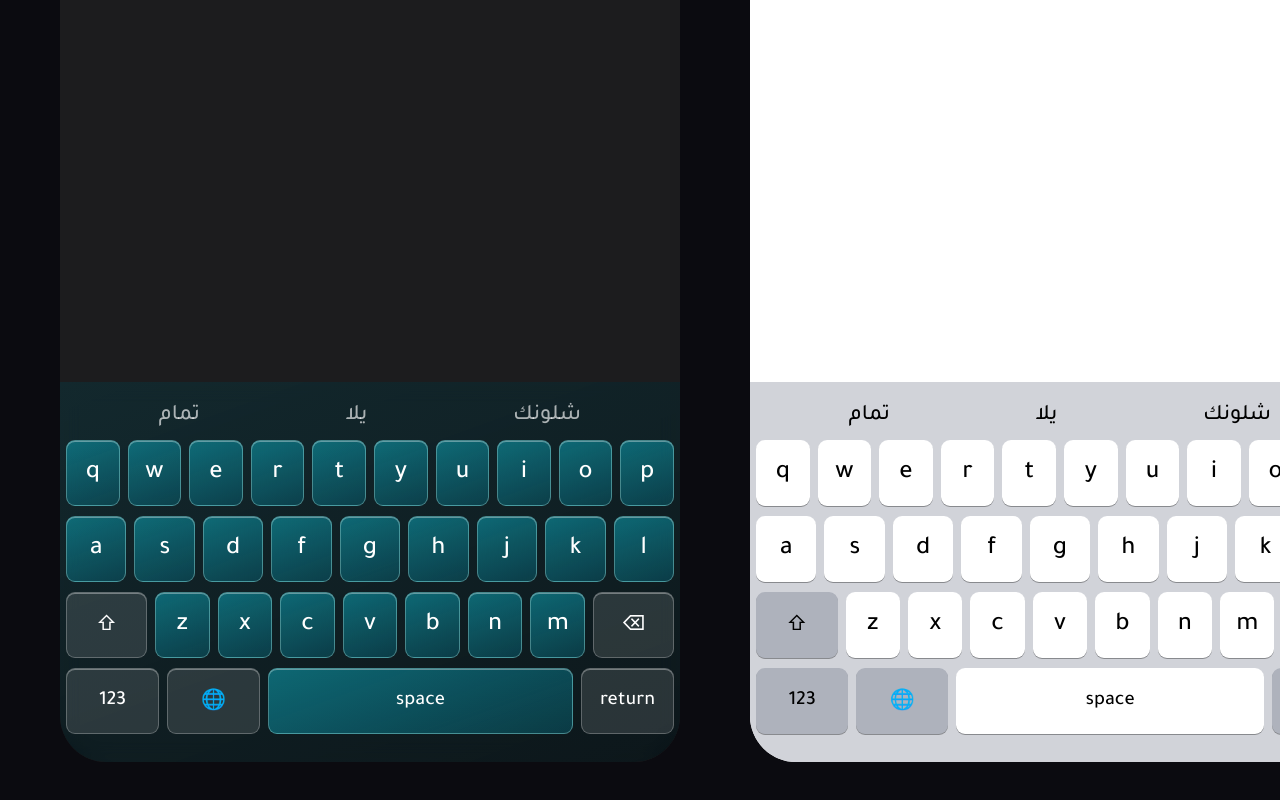
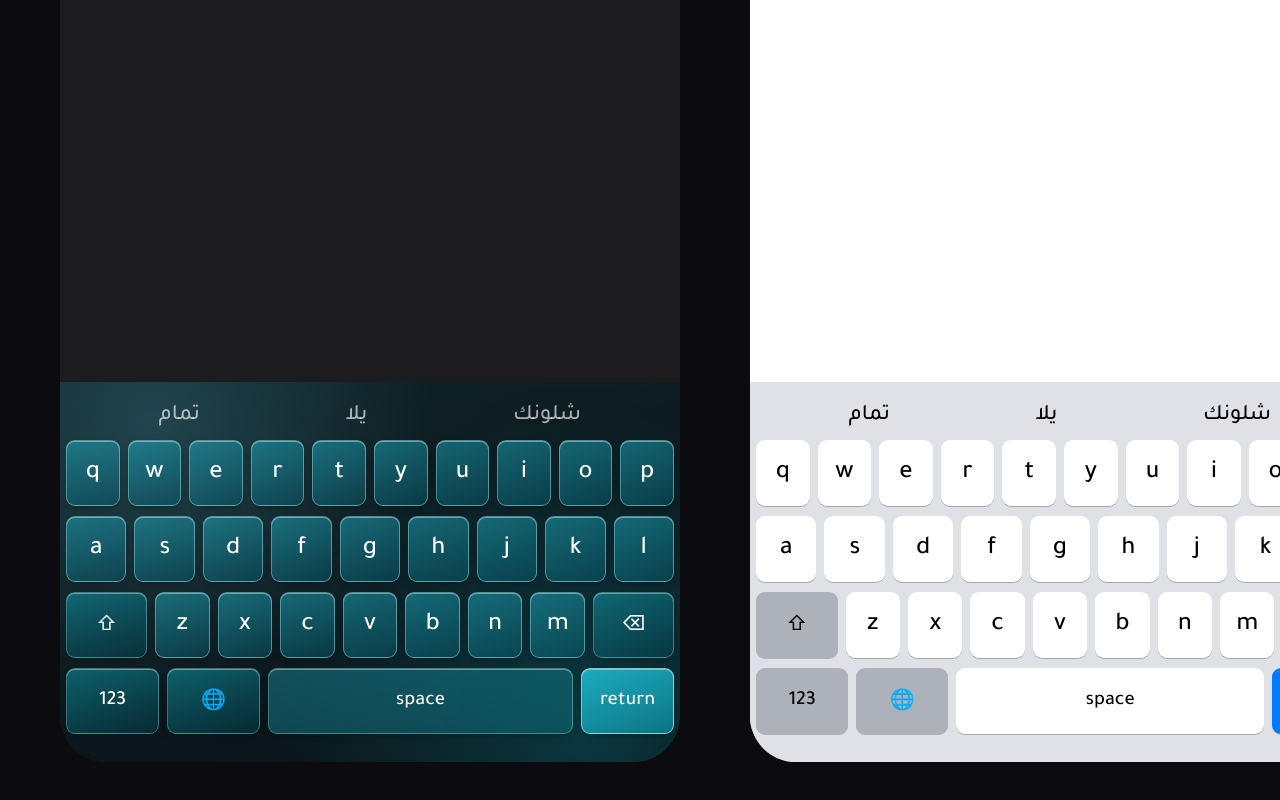
Before and after one commit to karrarkoqw4v-ux/Karrrrr, a plain HTML site: page design/keyboard/styles.html in a window 1280 px wide. Shown: the part 694-1494 px from the top of the page. Drawn offline with Linux system fonts and the light colour scheme.

Commit message:
Keyboard mockups: 100% water style + sourced real iOS keyboard colors
- Water keyboard now fully water-toned everywhere (no plain white/gray
  keys left), with layered aqua gradients.
- iOS light/dark key colors replaced with values sourced from Apple's
  documented systemBlue (#007AFF action color) and a reverse-engineered
  open-source iOS-keyboard-theme reference, instead of guessed hex.
- Added the real blue return/enter key (same hue in both light and
  dark, matching Apple's actual keyboard).

Co-Authored-By: Claude Sonnet 5 <noreply@anthropic.com>
Claude-Session: https://claude.ai/code/session_019uqjmh2zsJCzjD8BR3oFuT

```diff
--- a/design/keyboard/styles.html
+++ b/design/keyboard/styles.html
@@ -24,25 +24,38 @@ body{background:#0b0b10}
 .key.space{flex:5}
 .key.small{font-size:20px}
 
-/* Water keyboard */
-.kb.water{background:linear-gradient(160deg,rgba(6,60,70,.4),rgba(3,20,25,.6));backdrop-filter:blur(10px)}
-.kb.water .key{background:linear-gradient(160deg,rgba(14,165,183,.55),rgba(6,110,130,.4));border:1px solid rgba(180,255,250,.35);color:#fff;box-shadow:inset 0 1px 0 rgba(255,255,255,.35)}
-.kb.water .key.wide{background:rgba(255,255,255,.12);border:1px solid rgba(255,255,255,.25)}
+/* Water keyboard — مائي 100%: كل عنصر بتدرجات مائية فقط، بدون أي لون غريب */
+.kb.water{
+  background:
+    radial-gradient(circle at 15% 10%, rgba(120,230,255,.18) 0%, transparent 45%),
+    radial-gradient(circle at 85% 90%, rgba(14,165,183,.25) 0%, transparent 50%),
+    linear-gradient(160deg, rgba(5,40,48,.55), rgba(2,14,18,.7));
+  backdrop-filter:blur(14px) saturate(1.3);
+}
+.kb.water .key{background:linear-gradient(160deg,rgba(34,211,238,.4),rgba(6,110,130,.35));border:1px solid rgba(180,255,250,.4);color:#fff;box-shadow:inset 0 1px 0 rgba(255,255,255,.4),0 4px 10px -4px rgba(0,0,0,.4)}
+.kb.water .key.wide{background:linear-gradient(160deg,rgba(14,165,183,.5),rgba(3,70,85,.4));border:1px solid rgba(180,255,250,.3)}
+.kb.water .key.space{background:linear-gradient(160deg,rgba(34,211,238,.3),rgba(14,165,183,.25));border:1px solid rgba(180,255,250,.3)}
 
-/* iOS light */
-.kb.ioslight{background:#d1d3d9}
-.kb.ioslight .key{background:#fff;color:#000;box-shadow:0 1px 0 rgba(0,0,0,.35)}
-.kb.ioslight .key.wide{background:#aeb2bc;color:#000}
+/* iOS light — قيم حقيقية موثّقة (نظام الألوان الديناميكي لأبل + مرجع فتح مصدر لثيمات كيبورد iOS) */
+.kb.ioslight{background:#dfe1e6}
+.kb.ioslight .key{background:#fff;color:#000;box-shadow:0 1px 0 rgba(0,0,0,.25)}
+.kb.ioslight .key.wide{background:#adb1ba;color:#000;box-shadow:0 1px 0 rgba(0,0,0,.2)}
+.kb.ioslight .key.space{background:#fff;color:#000;box-shadow:0 1px 0 rgba(0,0,0,.25)}
 
 /* iOS dark */
-.kb.iosdark{background:#2a2a2d}
-.kb.iosdark .key{background:#595a5e;color:#fff;box-shadow:0 1px 0 rgba(0,0,0,.45)}
-.kb.iosdark .key.wide{background:#3a3a3d;color:#fff}
+.kb.iosdark{background:#17181a}
+.kb.iosdark .key{background:#3c3d3f;color:#fff;box-shadow:0 1px 0 rgba(0,0,0,.4)}
+.kb.iosdark .key.wide{background:#232426;color:#fff;box-shadow:0 1px 0 rgba(0,0,0,.3)}
+.kb.iosdark .key.space{background:#3c3d3f;color:#fff;box-shadow:0 1px 0 rgba(0,0,0,.4)}
 
 .predict{height:48px;display:flex;align-items:center;justify-content:space-around;padding:0 20px;font-size:22px}
 .kb.water .predict{color:rgba(255,255,255,.65)}
 .kb.ioslight .predict{color:#000}
 .kb.iosdark .predict{color:#fff}
+
+/* زر الإدخال Return: أزرق النظام الحقيقي #007AFF، نفس اللون بالفاتح والداكن */
+.kb.ioslight .key.enter, .kb.iosdark .key.enter{background:#007aff;color:#fff}
+.kb.water .key.enter{background:linear-gradient(160deg,rgba(34,211,238,.75),rgba(14,165,183,.6));border:1px solid rgba(220,255,252,.55);color:#fff}
 </style></head><body>
 <div class="sheet" id="root">
 
@@ -114,7 +127,7 @@ function buildKB(id, predictWords) {
   const last = document.createElement('div'); last.className='row';
   ['123','🌐'].forEach(k=>{ const d=document.createElement('div'); d.className='key wide small'; d.textContent=k; last.appendChild(d); });
   const space = document.createElement('div'); space.className='key space small'; space.textContent='space'; last.appendChild(space);
-  const ret = document.createElement('div'); ret.className='key wide small'; ret.textContent='return'; last.appendChild(ret);
+  const ret = document.createElement('div'); ret.className='key wide small enter'; ret.textContent='return'; last.appendChild(ret);
   kb.appendChild(last);
 }
 buildKB('kb1', ['تمام','يلا','شلونك']);
```
Also changed, not shown: design/keyboard/keyboard_styles.png.
